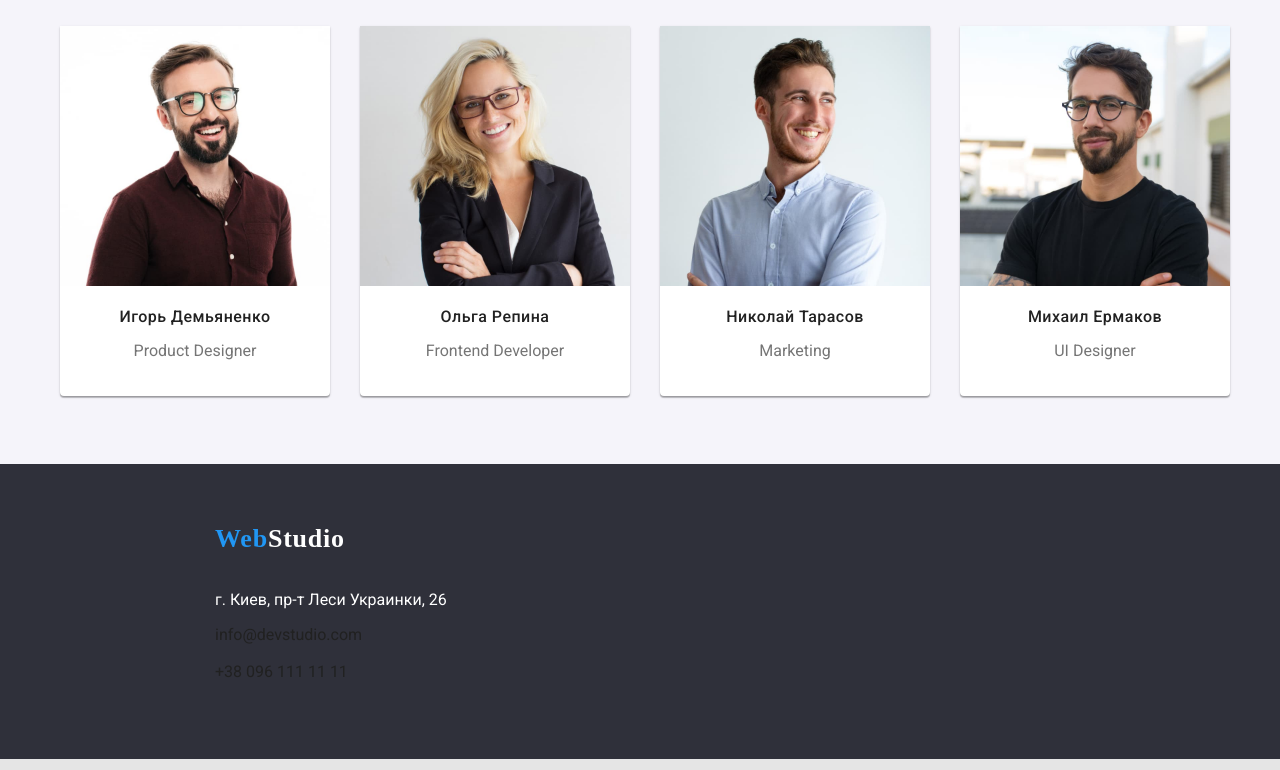
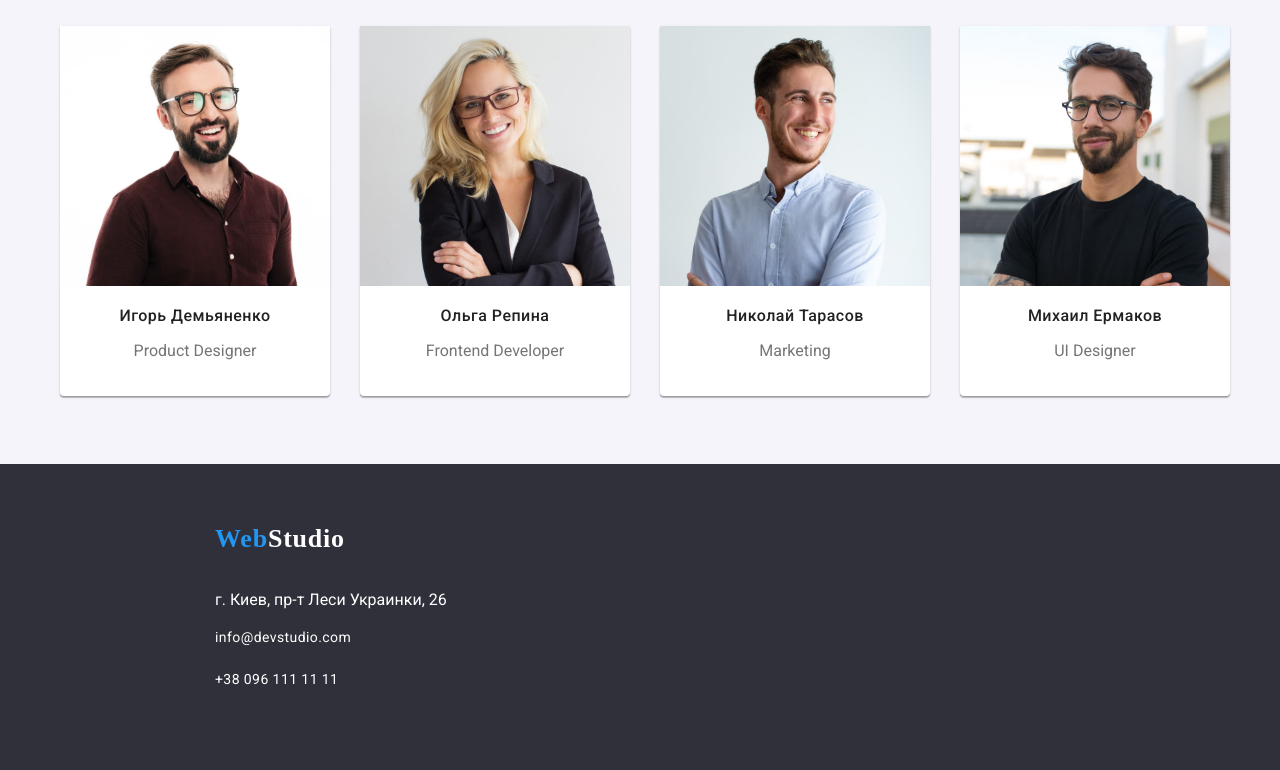
Before and after one commit to vatakusi/goit-markup-hw-02, a plain HTML site: page index.html in a window 1280 px wide. Shown: the part 1819-2589 px from the top of the page. Drawn offline with nearby package versions, Linux system fonts and the light colour scheme.

Commit message:
re footer

```diff
--- a/css/styles.css
+++ b/css/styles.css
@@ -285,7 +285,7 @@ nav {
   margin: 0, auto;
   font-weight: 500;
   font-size: 16px;
-  line-height: 19px;
+  line-height: 1.18;
   text-align: center;
   letter-spacing: 0.03em;
   color: #212121;
@@ -339,6 +339,16 @@ nav {
 .where {
   color: var(--second-title-color);
 }
+
+.call {
+  font-weight: normal;
+  font-size: 14px;
+  line-height: 1.71;
+  font-style: normal;
+  letter-spacing: 0.03em;
+  color: var(--second-title-color);
+}
+
 /* Portfolio page */
 /* Filters */
 .filter {
```
